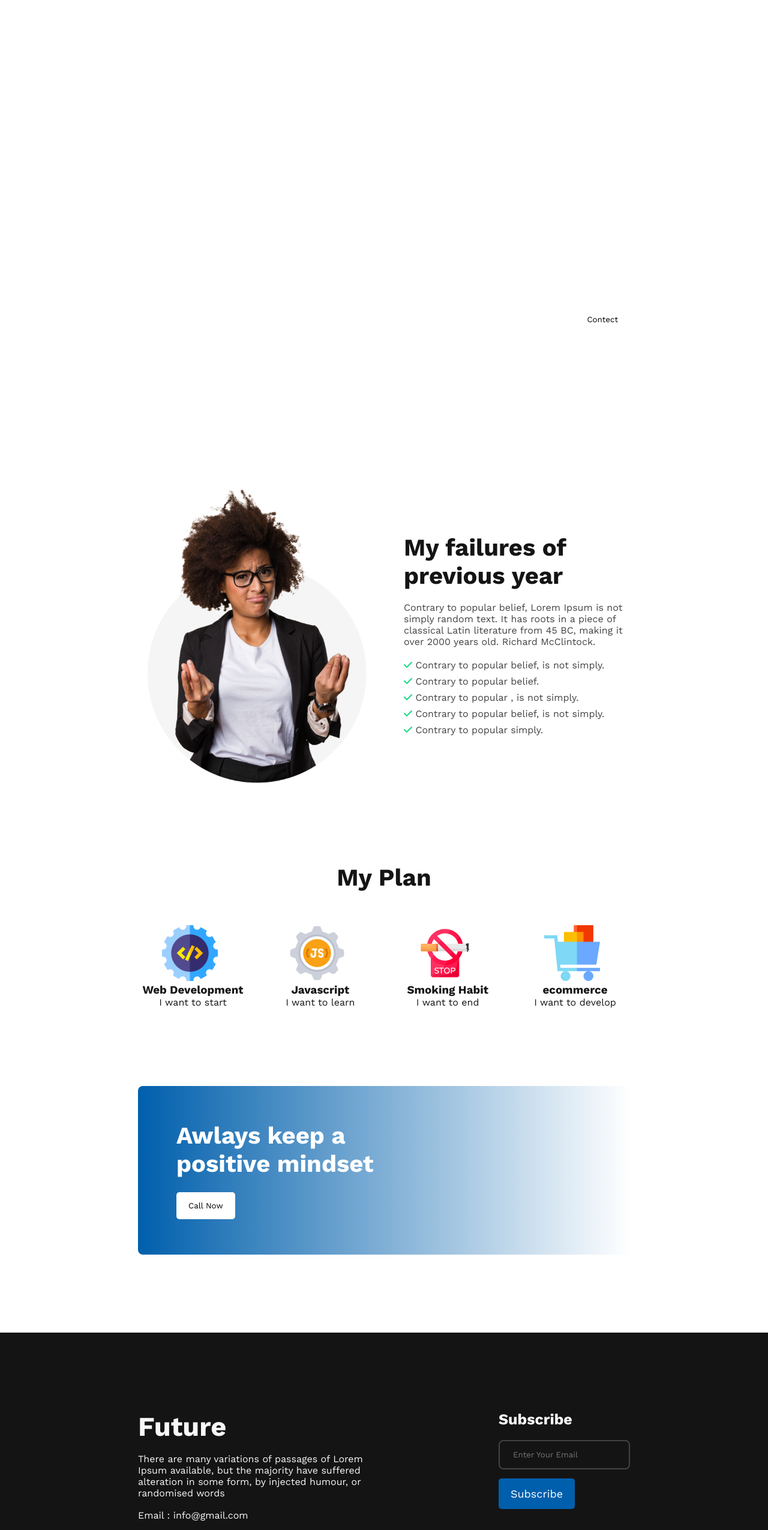
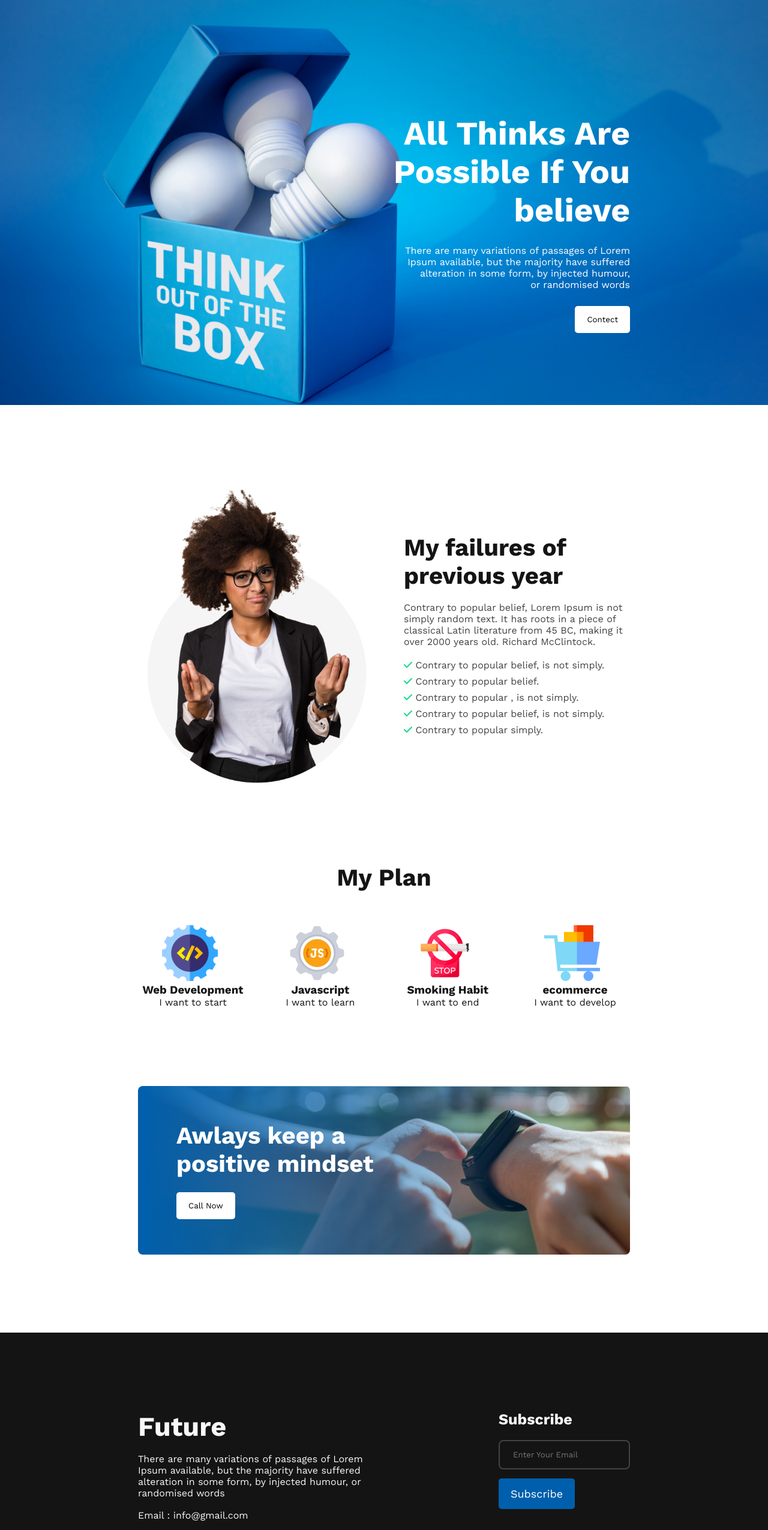
Before and after one commit to Azad1036/New-Year-New-ME, a plain HTML site: page index.html in a window 1280 px wide. Shown: the top 2550 px of the page at 60% size. Drawn offline with nearby package versions, Linux system fonts and the light colour scheme.

Commit message:
added img path

```diff
--- a/style/newyear.css
+++ b/style/newyear.css
@@ -17,7 +17,7 @@
 
 /* header releted style */
 .header-banner {
-    background-image: url('./images/banner/banner3.png');
+    background-image: url('/images/banner/banner3.png');
     background-size: cover;
     background-repeat: no-repeat;
     position: relative;
@@ -119,7 +119,7 @@ span i {
 .myPlan-images {
     border-radius: 8px;
 
-    background: linear-gradient(90.00deg, rgb(0, 95, 172),rgba(0, 95, 172, 0) 100%), url('./images/watch.png');
+    background: linear-gradient(90.00deg, rgb(0, 95, 172),rgba(0, 95, 172, 0) 100%), url('/images/watch.png');
     background-repeat: no-repeat;
     background-size: cover;
     padding: 59px 0px 0px 64px;
```
